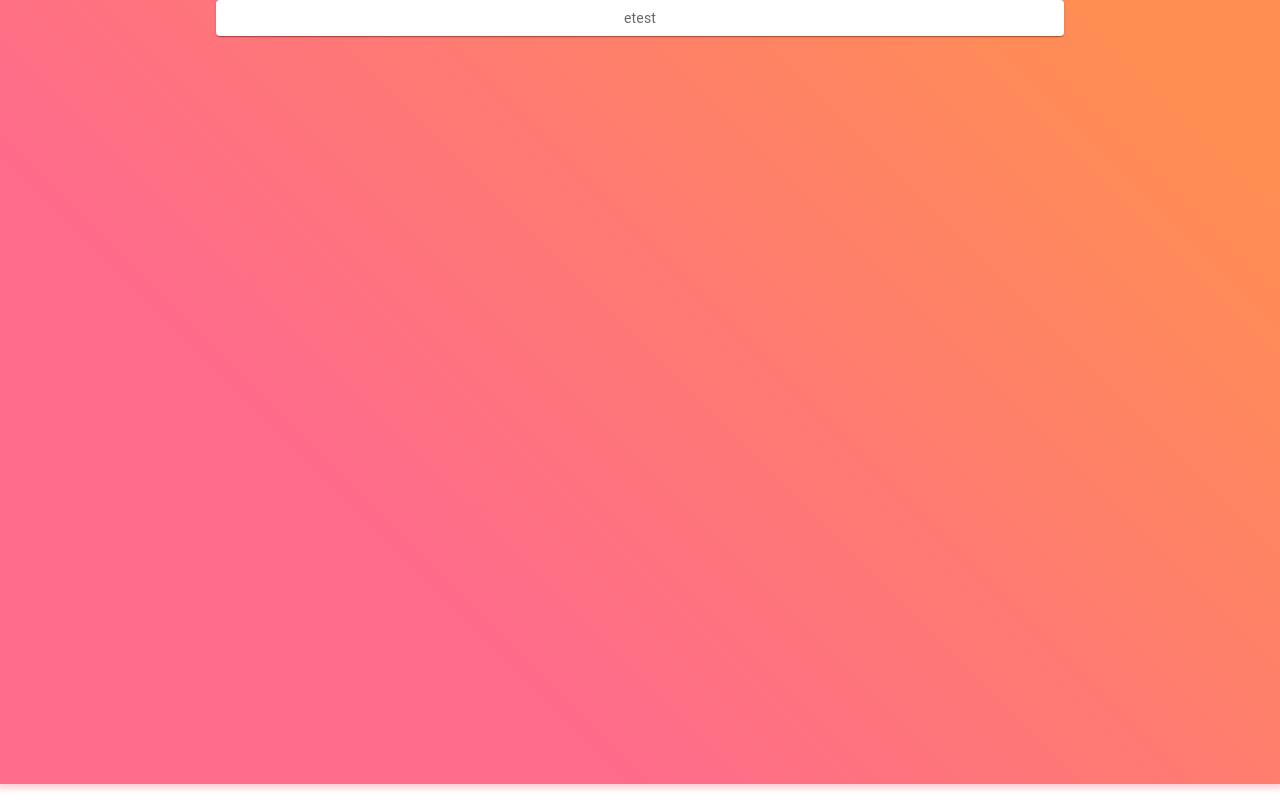
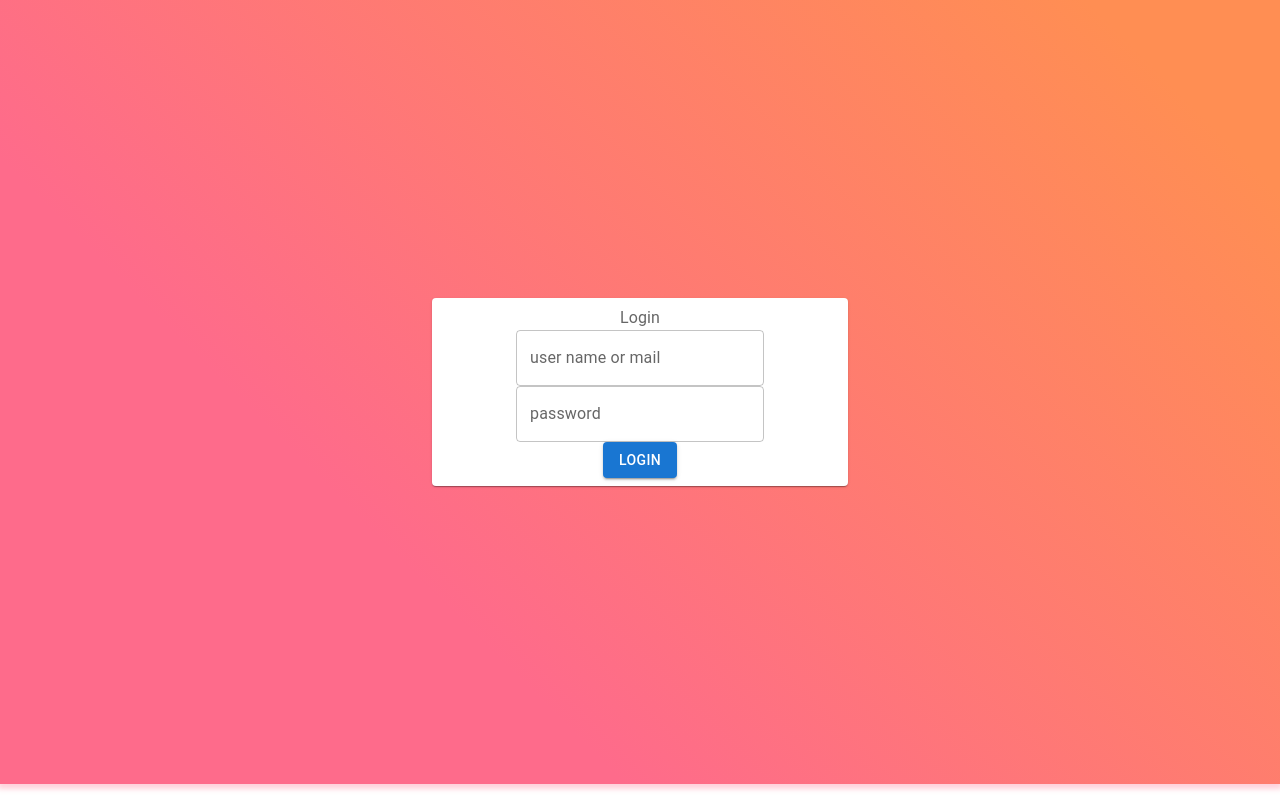
Before and after one commit to stevenUchiwa/appAdmin, a React (Create React App) app in the folder front/: page / in a window 1280 px wide. Built offline with nearby package versions, Linux system fonts and the light colour scheme.

Commit message:
add login form

```diff
--- a/front/src/component/Login/Login.tsx
+++ b/front/src/component/Login/Login.tsx
@@ -3,13 +3,16 @@ import Box from '@mui/material/Box';
 import Grid from '@mui/material/Grid';
 import Paper from '@mui/material/Paper';
 import { styled } from '@mui/material/styles';
+import TextField from '@mui/material/TextField';
 import useStyles from './LoginStyle';
+import Typography from '@mui/material/Typography';
+import Button from '@mui/material/Button';
 
 const Item = styled(Paper)(({ theme }) => ({
     ...theme.typography.body2,
     padding: theme.spacing(1),
     textAlign: 'center',
-    color: theme.palette.text.secondary,
+    color: theme.palette.text.secondary
   }));
 
 
@@ -17,9 +20,18 @@ const Login = () => {
     const classes = useStyles()
     return(
         <Box sx={{ flexGrow: 1 }} className={classes.root}>
-        <Grid container spacing={2} justifyContent='center' alignContent='center' flexDirection='row'>
-          <Grid item xs={8}>
-            <Item>etest</Item>
+        <Grid container spacing={2} className={classes.gridContainerHeight} sx={{ justifyContent:'center',alignContent:'center'}} >
+          <Grid item xs={4}>
+            <Item>
+                <Typography>Login</Typography>
+                <div>
+                   <TextField id="outlined-basic" label="user name or mail" variant="outlined"/>
+                </div>
+                <div>
+                   <TextField id="outlined-basic" label="password" variant="outlined" type='password'/>
+                </div>
+                <Button variant="contained">Login</Button>
+            </Item>
           </Grid>
         </Grid>
       </Box>
--- a/front/src/component/Login/LoginStyle.tsx
+++ b/front/src/component/Login/LoginStyle.tsx
@@ -5,8 +5,14 @@ const useStyles = makeStyles({
       background: 'linear-gradient(45deg, #FE6B8B 30%, #FF8E53 90%)',
       boxShadow: '0 3px 5px 2px rgba(255, 105, 135, .3)',
       minHeight: '100vh',
-      height: '100vh'
+      height: '100vh',
+      marginTop: 'auto',
+      marginBottom: 'auto'
     },
+    gridContainerHeight:{
+      minHeight: '100vh',
+      height: '100vh',
+    }
   });
 
   export default useStyles;
```
